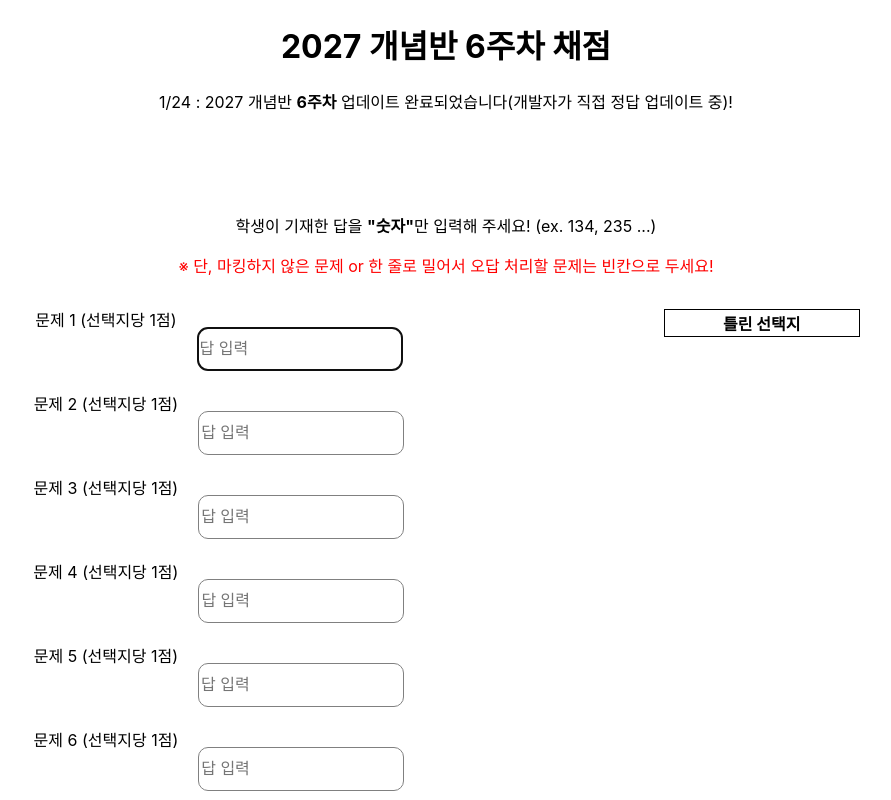
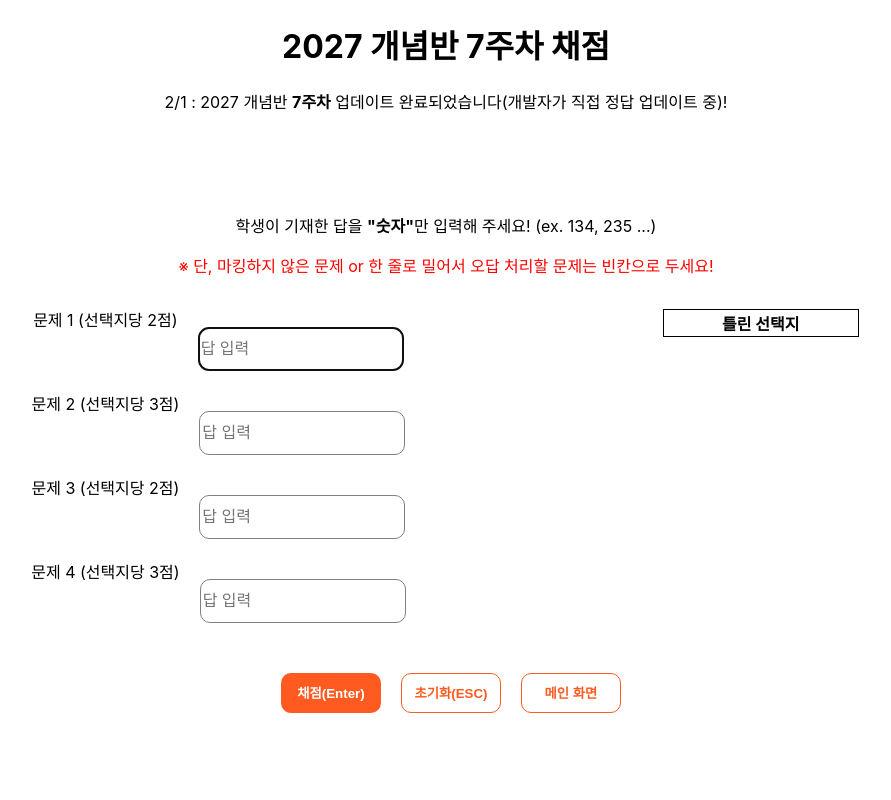
Before and after one commit to GitC0de/TGF-Scoring, a React (Create React App) app: page /concept-test in a window 1280 px wide. Shown: the top 800 px of the page, without its empty margins (194-1085 px from the left). Built offline with nearby package versions, Linux system fonts and the light colour scheme.

Commit message:
7th week update

```diff
--- a/src/component/ConceptTestScoring.js
+++ b/src/component/ConceptTestScoring.js
@@ -2,19 +2,8 @@ import React, { useState, useRef, useEffect } from "react";
 import { useNavigate } from "react-router-dom";
 import "./ConceptTestScoring.css";
 
-const answers = [
-  "12",
-  "12345",
-  "3",
-  "1345",
-  "1235",
-  "12345",
-  "234",
-  "13",
-  "14",
-  "23",
-]; // 정답 수정
-const pointsPerChoice = [1, 1, 1, 1, 1, 1, 1, 1, 1, 1]; // 점수 수정
+const answers = ["235", "1235", "4", "123"]; // 정답 수정
+const pointsPerChoice = [2, 3, 2, 3]; // 점수 수정
 
 function analyzeAnswer(studentAnswer, correctAnswer) {
   let wrongChoices = [];
@@ -114,9 +103,9 @@ export default function GradingApp() {
 
   return (
     <>
-      <h1>2027 개념반 6주차 채점</h1>
+      <h1>2027 개념반 7주차 채점</h1>
       <p>
-        1/24 : 2027 개념반 <strong>6주차</strong> 업데이트
+        2/1 : 2027 개념반 <strong>7주차</strong> 업데이트
         완료되었습니다(개발자가 직접 정답 업데이트 중)!
       </p>
       <p className="manual">
```
